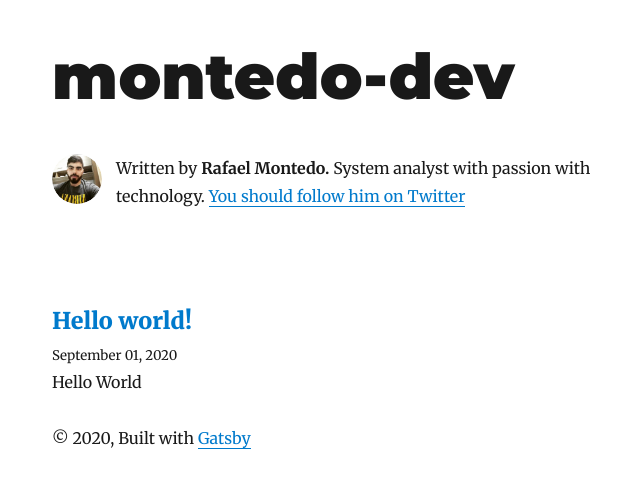
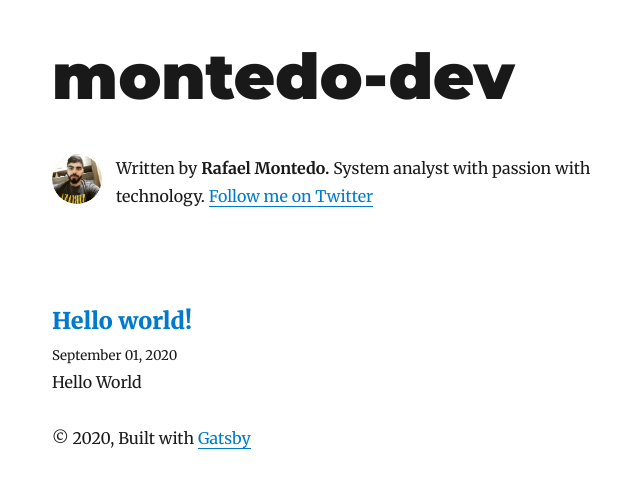
Before and after one commit to montedo-dev/montedo-dev, a Gatsby site: page / in a window 1280 px wide. Shown: the whole page, without its empty margins (273-913 px from the left). Built offline with nearby package versions, Linux system fonts and the light colour scheme; Gatsby itself is replaced by a stand-in of ours; some packages are replaced by stand-ins of ours.

Commit message:
Readme updated

```diff
--- a/gatsby-config.js
+++ b/gatsby-config.js
@@ -8,7 +8,7 @@ module.exports = {
     description: `This blog aims to share knowledge with people from all over the world.`,
     siteUrl: `https://montedo-dev.com/`,
     social: {
-      twitter: `montedo-dev`,
+      twitter: `MontedoDev`,
     },
   },
   plugins: [
--- a/package.json
+++ b/package.json
@@ -8,6 +8,7 @@
     "url": "https://github.com/gatsbyjs/gatsby/issues"
   },
   "dependencies": {
+    "@fortawesome/fontawesome-free": "^5.14.0",
     "gatsby": "^2.24.50",
     "gatsby-image": "^2.4.16",
     "gatsby-plugin-feed": "^2.5.11",
--- a/src/components/bio.js
+++ b/src/components/bio.js
@@ -59,8 +59,8 @@ const Bio = () => {
       <p>
         Written by <strong>{author.name}</strong> {author.summary}
         {` `}
-        <a href={`https://twitter.com/${social.twitter}`}>
-          You should follow him on Twitter
+        <a target="_blank" href={`https://twitter.com/${social.twitter}`}>
+          Follow me on Twitter
         </a>
       </p>
     </div>
```
Also changed, not shown: README.md, 1 other file.
